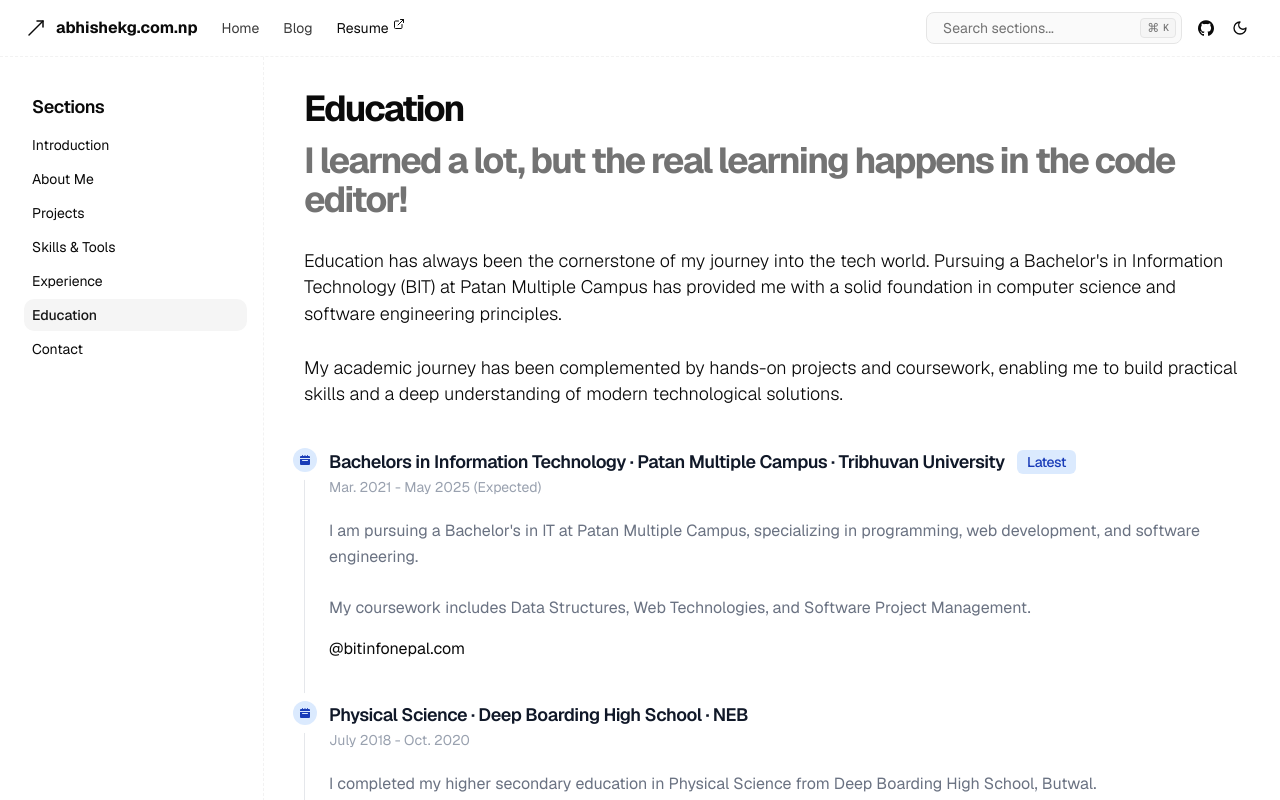
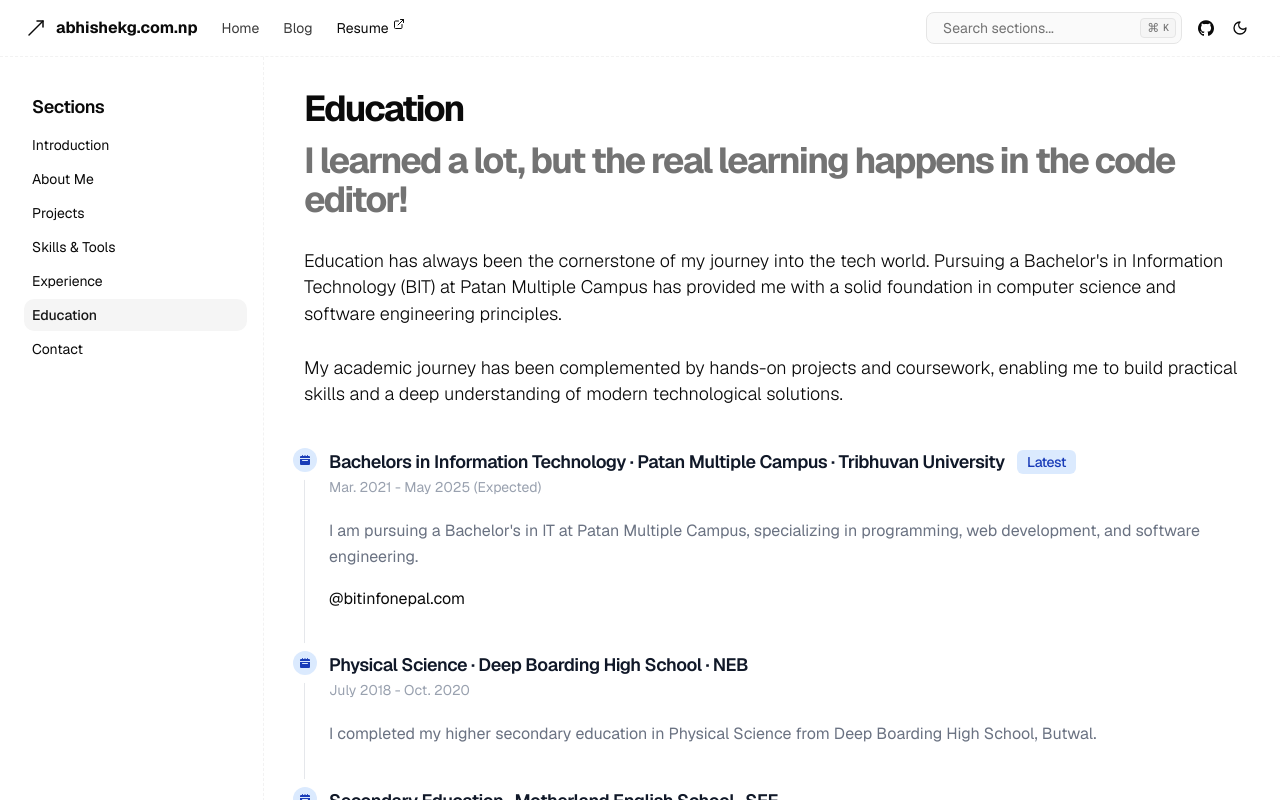
Before and after one commit to PreetKot/Portfolio_og, a Next.js app: page /education in a window 1280 px wide. Shown: the top 800 px of the page. Built offline with nearby package versions, Linux system fonts and the light colour scheme.

Commit message:
minor removal

```diff
--- a/app/education/page.tsx
+++ b/app/education/page.tsx
@@ -60,10 +60,6 @@ const EducationPage = () => {
             I am pursuing a Bachelor's in IT at Patan Multiple Campus,
             specializing in programming, web development, and software
             engineering.
-          </p>
-          <p className="mb-4 text-base font-normal text-gray-500 dark:text-gray-400">
-            My coursework includes Data Structures, Web Technologies, and
-            Software Project Management.
           </p>
 
           <HoverCard>
```
